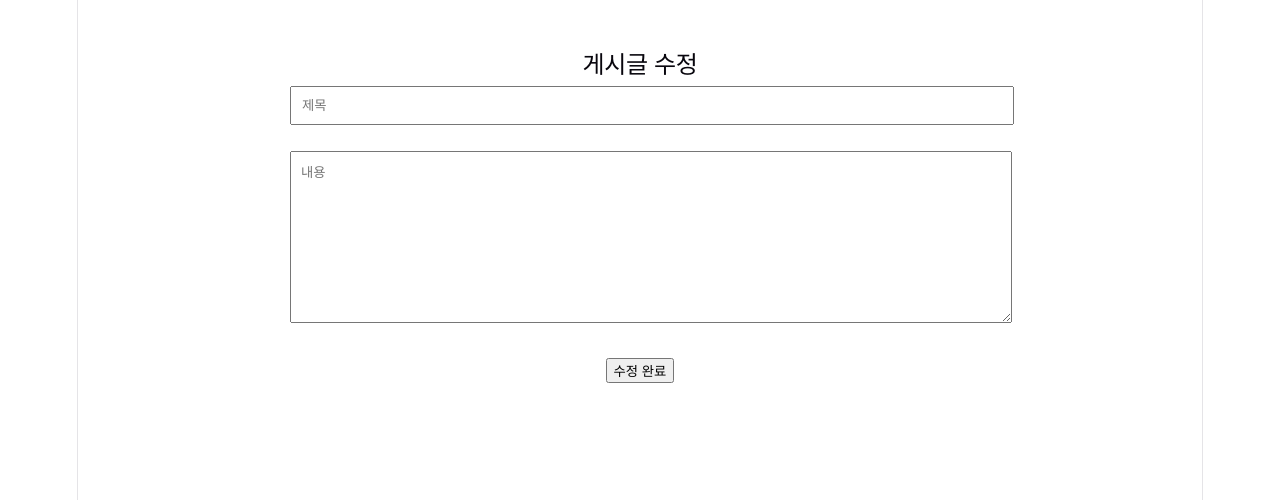
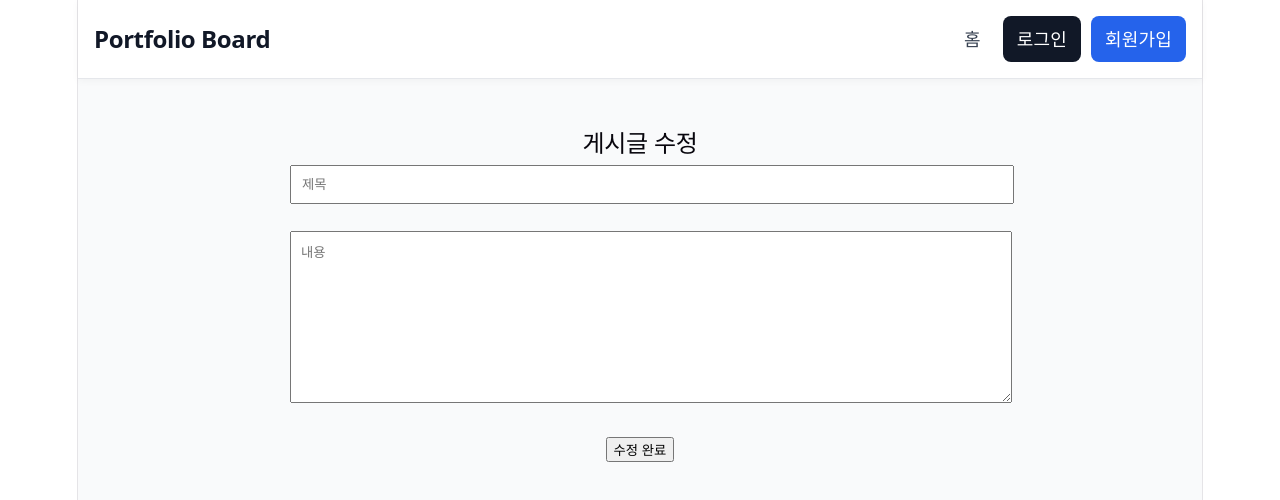
Before and after one commit to doltank777/portfolio-frontend, a React (Vite) app: page /posts/edit/1 in a window 1280 px wide. Shown: the top 500 px of the page. Built offline with nearby package versions, Linux system fonts and the light colour scheme; no server answers.

Commit message:
feat: 공통 헤더 레이아웃 및 네비게이션 추가

```diff
--- /dev/null
+++ b/src/components/Layout.jsx
@@ -0,0 +1,143 @@
+import { Link, Outlet, useNavigate } from "react-router-dom";
+import { getUsernameFromToken } from "../utils/auth";
+
+export default function Layout() {
+  const navigate = useNavigate();
+  const username = getUsernameFromToken();
+  const isLogin = !!localStorage.getItem("accessToken");
+
+  const handleLogout = () => {
+    const ok = window.confirm("로그아웃 하시겠습니까?");
+    if (!ok) return;
+
+    localStorage.removeItem("accessToken");
+    alert("로그아웃 되었습니다.");
+    navigate("/login");
+  };
+
+  return (
+    <div style={styles.wrapper}>
+      <header style={styles.header}>
+        <div style={styles.headerInner}>
+          <Link to="/" style={styles.logo}>
+            Portfolio Board
+          </Link>
+
+          <nav style={styles.nav}>
+            <Link to="/" style={styles.navLink}>
+              홈
+            </Link>
+
+            {isLogin && (
+              <Link to="/posts/write" style={styles.navLink}>
+                글쓰기
+              </Link>
+            )}
+
+            {!isLogin ? (
+              <>
+                <Link to="/login" style={styles.loginButton}>
+                  로그인
+                </Link>
+                <Link to="/register" style={styles.registerButton}>
+                  회원가입
+                </Link>
+              </>
+            ) : (
+              <>
+                <span style={styles.userText}>
+                  {username ? `${username}님` : "로그인됨"}
+                </span>
+                <button onClick={handleLogout} style={styles.logoutButton}>
+                  로그아웃
+                </button>
+              </>
+            )}
+          </nav>
+        </div>
+      </header>
+
+      <main style={styles.main}>
+        <Outlet />
+      </main>
+    </div>
+  );
+}
+
+const styles = {
+  wrapper: {
+    minHeight: "100vh",
+    backgroundColor: "#f9fafb",
+  },
+  header: {
+    position: "sticky",
+    top: 0,
+    zIndex: 100,
+    backgroundColor: "#ffffff",
+    borderBottom: "1px solid #e5e7eb",
+    boxShadow: "0 2px 8px rgba(0,0,0,0.04)",
+  },
+  headerInner: {
+    maxWidth: "1100px",
+    margin: "0 auto",
+    padding: "16px",
+    display: "flex",
+    justifyContent: "space-between",
+    alignItems: "center",
+    gap: "16px",
+    flexWrap: "wrap",
+  },
+  logo: {
+    fontSize: "24px",
+    fontWeight: "800",
+    color: "#111827",
+    textDecoration: "none",
+    letterSpacing: "-0.4px",
+  },
+  nav: {
+    display: "flex",
+    alignItems: "center",
+    gap: "10px",
+    flexWrap: "wrap",
+  },
+  navLink: {
+    textDecoration: "none",
+    color: "#374151",
+    fontWeight: "600",
+    padding: "10px 12px",
+    borderRadius: "8px",
+  },
+  loginButton: {
+    textDecoration: "none",
+    padding: "10px 14px",
+    borderRadius: "8px",
+    backgroundColor: "#111827",
+    color: "#ffffff",
+    fontWeight: "700",
+  },
+  registerButton: {
+    textDecoration: "none",
+    padding: "10px 14px",
+    borderRadius: "8px",
+    backgroundColor: "#2563eb",
+    color: "#ffffff",
+    fontWeight: "700",
+  },
+  userText: {
+    color: "#111827",
+    fontWeight: "700",
+    padding: "10px 12px",
+  },
+  logoutButton: {
+    border: "none",
+    backgroundColor: "#ef4444",
+    color: "#ffffff",
+    padding: "10px 14px",
+    borderRadius: "8px",
+    fontWeight: "700",
+    cursor: "pointer",
+  },
+  main: {
+    minHeight: "calc(100vh - 73px)",
+  },
+};
--- a/src/routes/Router.jsx
+++ b/src/routes/Router.jsx
@@ -1,5 +1,6 @@
 import { BrowserRouter, Routes, Route } from "react-router-dom";
 
+import Layout from "../components/Layout";
 import LoginPage from "../pages/LoginPage";
 import RegisterPage from "../pages/RegisterPage";
 import PostListPage from "../pages/PostListPage";
@@ -11,12 +12,14 @@ function Router() {
   return (
     <BrowserRouter>
       <Routes>
+        <Route element={<Layout />}>
           <Route path="/" element={<PostListPage />} />
           <Route path="/login" element={<LoginPage />} />
           <Route path="/register" element={<RegisterPage />} />
           <Route path="/write" element={<PostWritePage />} />
           <Route path="/posts/:id" element={<PostDetailPage />} />
           <Route path="/posts/edit/:id" element={<PostEditPage />} />
+        </Route>
       </Routes>
     </BrowserRouter>
   );
```
Lines whose indentation alone changed are shown as unchanged.
